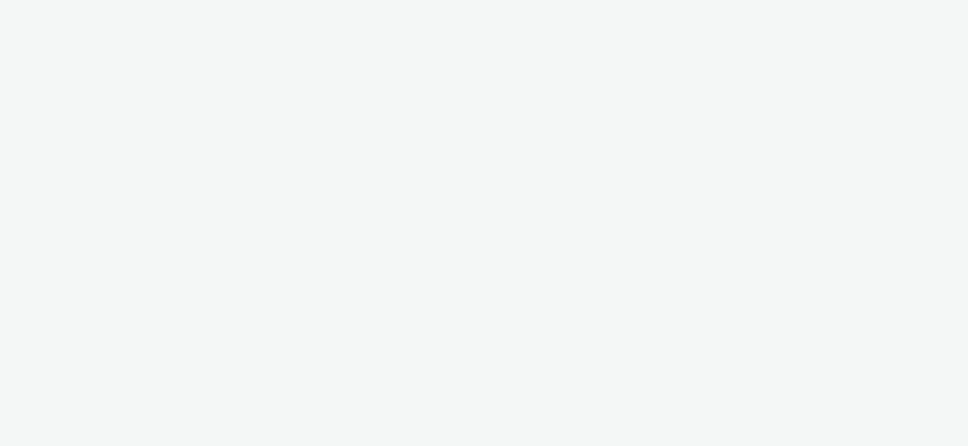
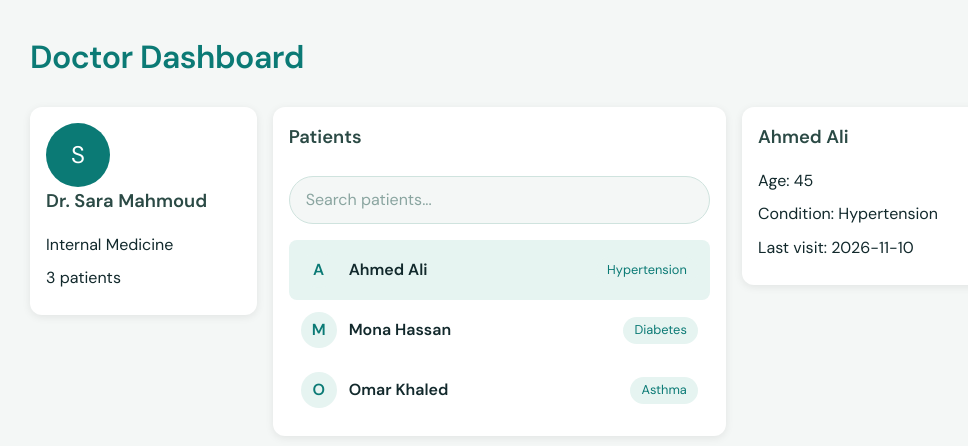
Before and after one commit to CarecompassTeam/CareCompass, a React (Vite) app in the folder frontend/: page /doctor in a window 1280 px wide. Before the commit this address had no page. Shown: the top 446 px of the page, without its empty margins (84-1052 px from the left). Built offline with nearby package versions, Linux system fonts and the light colour scheme.

Commit message:
Add doctor dashboard with mock patient list and profile card

```diff
--- a/frontend/src/App.jsx
+++ b/frontend/src/App.jsx
@@ -1,4 +1,5 @@
 import { Routes, Route, useNavigate } from "react-router-dom";
+import DoctorDashboard from "./pages/DoctorDashboard";
 import Landing from "./pages/Landing.jsx";
 import Login from "./pages/Login.jsx";
 import ProtectedRoute from "./ProtectedRoute";
@@ -46,6 +47,7 @@ export default function App() {
       <Route path="/" element={<Landing />} />
       <Route path="/login" element={<Login />} />
       <Route path="/forgot-password" element={<ForgotPassword />} />
+      <Route path="/doctor" element={<DoctorDashboard />} />
       <Route
         path="/dashboard"
         element={
--- /dev/null
+++ b/frontend/src/doctor.css
@@ -0,0 +1,71 @@
+.doctor-page h1 { color: var(--teal); }
+.doctor-layout { display: grid; grid-template-columns: 1fr 2fr 1.5fr; gap: 1rem; }
+.doctor-card, .patient-list { background: #fff; border-radius: 12px; padding: 1rem; box-shadow: 0 2px 8px rgba(0,0,0,.08); }
+.doctor-avatar { width: 64px; height: 64px; border-radius: 50%; background: var(--teal); color: #fff; display: grid; place-items: center; font-size: 1.5rem; }
+.patient-list ul { list-style: none; padding: 0; margin: 0; }
+.patient-list li { display: flex; justify-content: space-between; padding: .75rem; border-radius: 8px; cursor: pointer; }
+.patient-list li:hover, .patient-list li.active { background: #e6f4f1; }
+@media (max-width: 800px) { .doctor-layout { grid-template-columns: 1fr; } }
+.doctor-page {
+  max-width: 1100px;
+  margin: 0 auto;
+  padding: 2rem 1.5rem;
+  font-family: inherit;
+}
+.doctor-page h1, .doctor-page h2 { font-family: inherit; margin-top: 0; }
+.doctor-layout { align-items: start; }
+.patient-list li { align-items: center; }
+.doctor-card p { margin: .5rem 0; }
+.patient-search {
+  width: 100%;
+  padding: .65rem 1rem;
+  margin: .5rem 0 1rem;
+  border: 1px solid #cfe3de;
+  border-radius: 999px;
+  background: #f4f7f6;
+  font: inherit;
+  box-sizing: border-box;
+  transition: border-color .15s, box-shadow .15s;
+}
+.patient-search::placeholder { color: #8aa5a0; }
+.patient-search:focus {
+  outline: none;
+  border-color: var(--teal);
+  background: #fff;
+  box-shadow: 0 0 0 3px rgba(42, 157, 143, .15);
+}
+
+.patient-list li { align-items: center; gap: .75rem; transition: transform .15s; }
+.patient-list li:hover { transform: translateX(4px); }
+.patient-list li strong { flex: 1; }
+
+.patient-avatar {
+  width: 36px;
+  height: 36px;
+  border-radius: 50%;
+  background: #e6f4f1;
+  color: var(--teal);
+  display: grid;
+  place-items: center;
+  font-weight: 600;
+  flex-shrink: 0;
+}
+.badge {
+  background: #e6f4f1;
+  color: var(--teal);
+  padding: .2rem .7rem;
+  border-radius: 999px;
+  font-size: .8rem;
+}
+.doctor-page h1 {
+  font-size: 2rem;
+  font-weight: 700;
+  letter-spacing: -0.5px;
+  color: var(--teal);
+  margin-bottom: 1.5rem;
+}
+.doctor-page h2 {
+  font-size: 1.15rem;
+  font-weight: 600;
+  color: #2b4a45;
+}
--- /dev/null
+++ b/frontend/src/pages/DoctorDashboard.jsx
@@ -0,0 +1,63 @@
+import { useState } from "react";
+import "../doctor.css";
+
+const patients = [
+  { id: 1, name: "Ahmed Ali", age: 45, condition: "Hypertension", lastVisit: "2026-11-10" },
+  { id: 2, name: "Mona Hassan", age: 32, condition: "Diabetes", lastVisit: "2026-11-15" },
+  { id: 3, name: "Omar Khaled", age: 58, condition: "Asthma", lastVisit: "2026-11-18" },
+];
+
+const doctor = { name: "Dr. Sara Mahmoud", specialty: "Internal Medicine", patients: patients.length };
+
+export default function DoctorDashboard() {
+  const [selected, setSelected] = useState(patients[0]);
+  const [query, setQuery] = useState("");
+  const filtered = patients.filter((p) =>
+  p.name.toLowerCase().includes(query.toLowerCase())
+);
+
+  return (
+    <div className="doctor-page">
+      <h1>Doctor Dashboard</h1>
+
+      <div className="doctor-layout">
+        <aside className="doctor-card">
+          <div className="doctor-avatar">{doctor.name.charAt(4)}</div>
+          <h2>{doctor.name}</h2>
+          <p>{doctor.specialty}</p>
+          <p>{doctor.patients} patients</p>
+        </aside>
+
+        <section className="patient-list">
+          <h2>Patients</h2>
+          <input
+         className="patient-search"
+        placeholder="Search patients..."
+        value={query}
+        onChange={(e) => setQuery(e.target.value)}
+/>
+          <ul>
+            {filtered.map((p) => (
+              <li
+                key={p.id}
+                className={p.id === selected.id ? "active" : ""}
+                onClick={() => setSelected(p)}
+              >
+                <div className="patient-avatar">{p.name.charAt(0)}</div>
+                   <strong>{p.name}</strong>
+<span className="badge">{p.condition}</span>
+              </li>
+            ))}
+          </ul>
+        </section>
+
+        <section className="doctor-card">
+          <h2>{selected.name}</h2>
+          <p>Age: {selected.age}</p>
+          <p>Condition: {selected.condition}</p>
+          <p>Last visit: {selected.lastVisit}</p>
+        </section>
+      </div>
+    </div>
+  );
+}
```
Also changed, not shown: frontend/src/AuthContext.jsx (added, +26 -0 lines), 1 other file (tests, documents, lock files or other folders).
